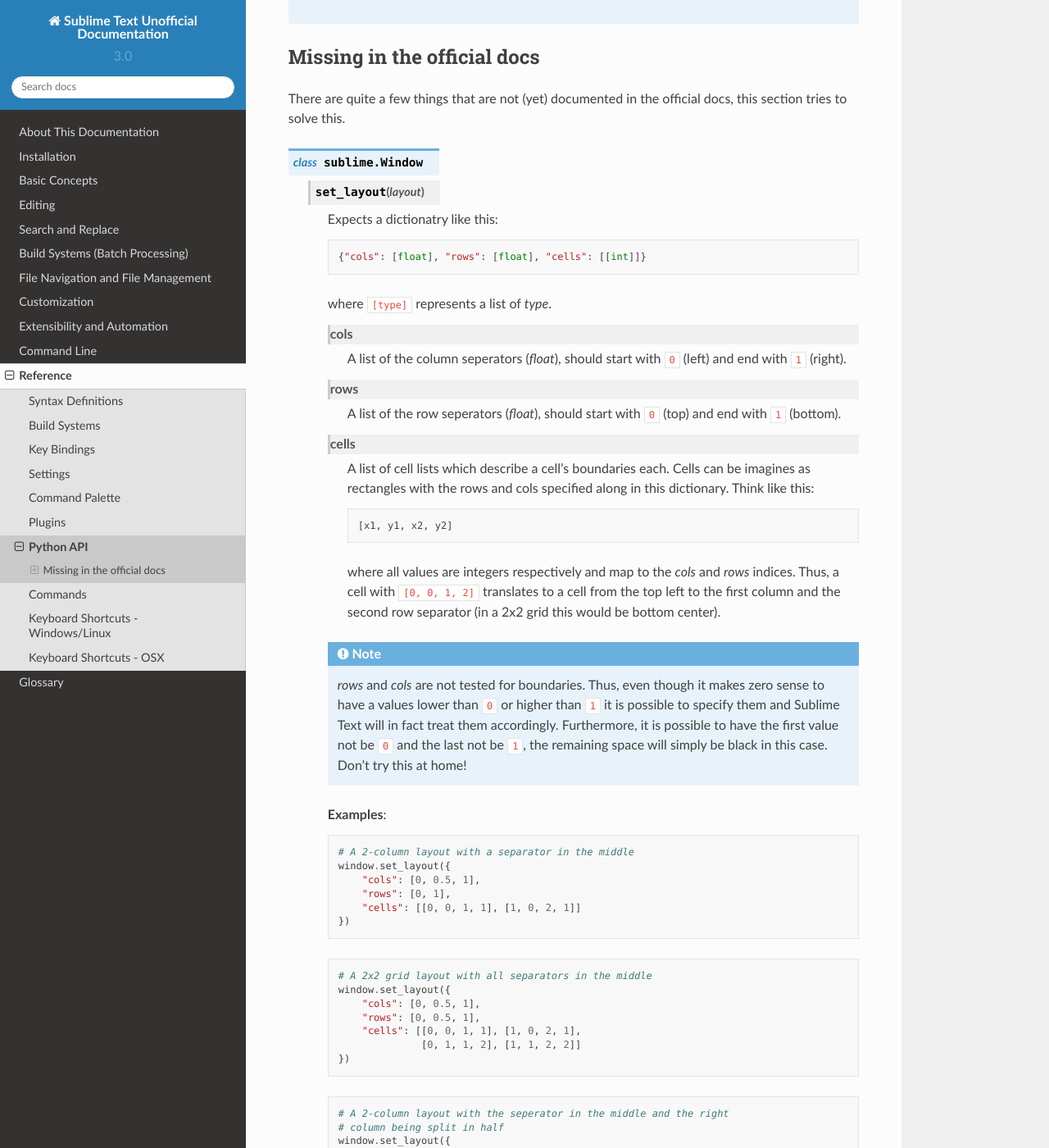
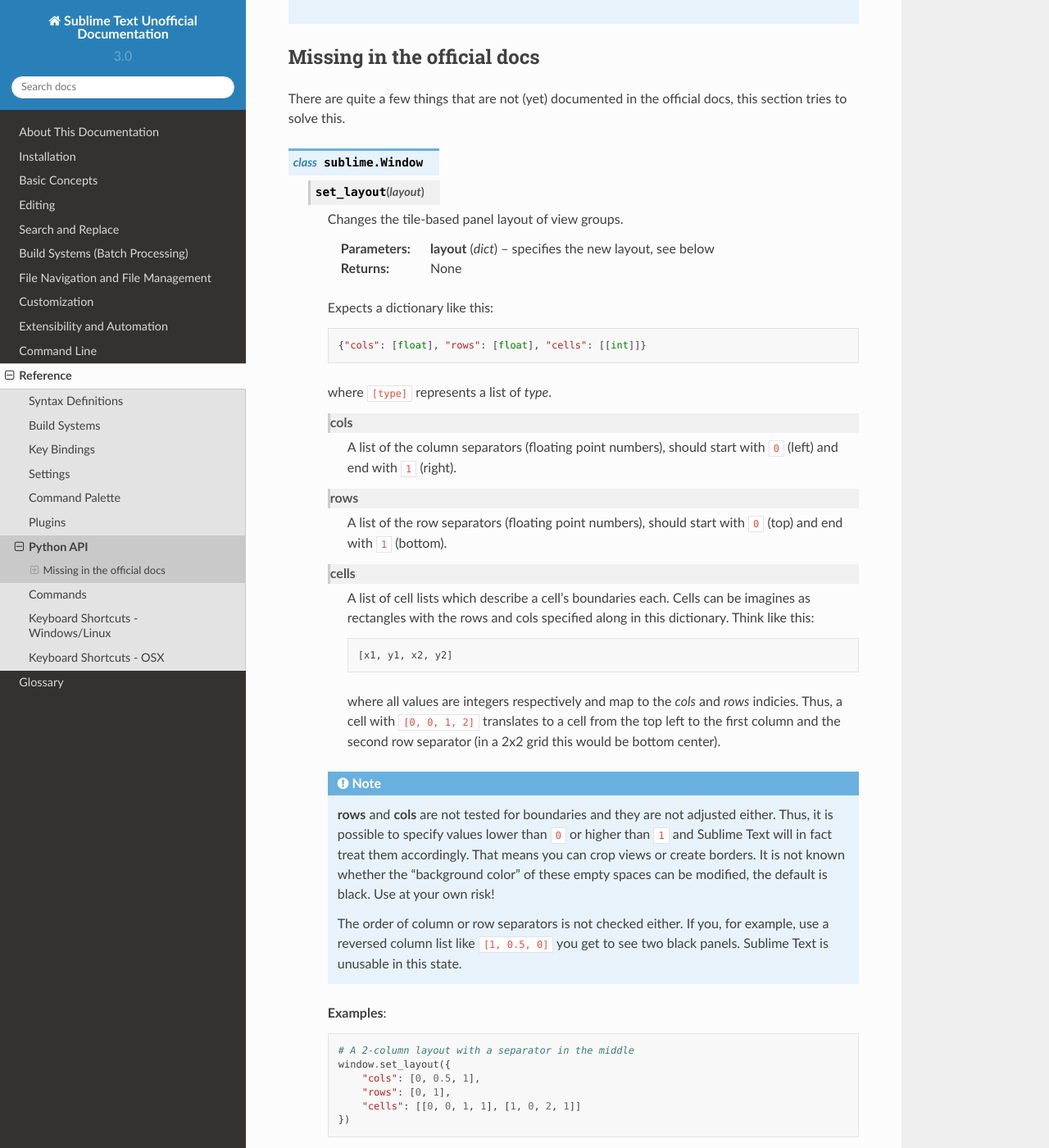
Before and after one commit to guillermooo/sublime-undocs, a Sphinx documentation site: the page built from source/reference/api.rst, in a window 1280 px wide and 1400 px high, scrolled down 256 px. Shown: the whole window at 82% size. Built offline with Sphinx 7.4.7 and the Read the Docs theme 2.0.0, drawn with Linux system fonts in a browser that asks for light colours; some of the changed text lies outside the part shown.

Commit message:
Revise Window.set_layout

```diff
--- a/source/reference/api.rst
+++ b/source/reference/api.rst
@@ -19,19 +19,24 @@
 
     .. py:method:: set_layout(layout)
 
-        Expects a dictionatry like this::
+        Changes the tile-based panel layout of view groups.
+
+        :param dict layout: specifies the new layout, see below
+        :returns: None
+
+        Expects a dictionary like this::
 
             {"cols": [float], "rows": [float], "cells": [[int]]}
 
         where :samp:`[type]` represents a list of *type*.
 
         **cols**
-            A list of the column seperators (*float*), should start with ``0``
-            (left) and end with ``1`` (right).
+            A list of the column separators (floating point numbers), should
+            start with ``0`` (left) and end with ``1`` (right).
 
         **rows**
-            A list of the row seperators (*float*), should start with ``0``
-            (top) and end with ``1`` (bottom).
+            A list of the row separators (floating point numbers), should start
+            with ``0`` (top) and end with ``1`` (bottom).
 
         **cells**
             A list of cell lists which describe a cell's boundaries each. Cells
@@ -41,18 +46,22 @@
                 [x1, y1, x2, y2]
 
             where all values are integers respectively and map to the *cols* and
-            *rows* indices. Thus, a cell with ``[0, 0, 1, 2]`` translates to a
+            *rows* indicies. Thus, a cell with ``[0, 0, 1, 2]`` translates to a
             cell from the top left to the first column and the second row
             separator (in a 2x2 grid this would be bottom center).
 
         .. note::
 
-            *rows* and *cols* are not tested for boundaries. Thus, even though
-            it makes zero sense to have a values lower than ``0`` or higher than
-            ``1`` it is possible to specify them and Sublime Text will in fact
-            treat them accordingly. Furthermore, it is possible to have the
-            first value not be ``0`` and the last not be ``1``, the remaining
-            space will simply be black in this case. Don't try this at home!
+            **rows** and **cols** are not tested for boundaries and they are not
+            adjusted either. Thus, it is possible to specify values lower than
+            ``0`` or higher than ``1`` and Sublime Text will in fact treat them
+            accordingly. That means you can crop views or create borders. It is
+            not known whether the "background color" of these empty spaces can
+            be modified, the default is black. Use at your own risk!
+
+            The order of column or row separators is not checked either. If you,
+            for example, use a reversed column list like ``[1, 0.5, 0]`` you
+            get to see two black panels. Sublime Text is unusable in this state.
 
         **Examples**::
 
@@ -75,7 +84,7 @@
 
         ::
 
-            # A 2-column layout with the seperator in the middle and the right
+            # A 2-column layout with the separator in the middle and the right
             # column being split in half
             window.set_layout({
                 "cols": [0, 0.5, 1],
@@ -83,9 +92,6 @@
                 "cells": [[0, 0, 1, 2], [1, 0, 2, 1],
                                         [1, 1, 2, 2]]
             })
-
-        :param layout: dictionary with layout options, see below
-        :returns: None
 
 
 Exploring the API
```
